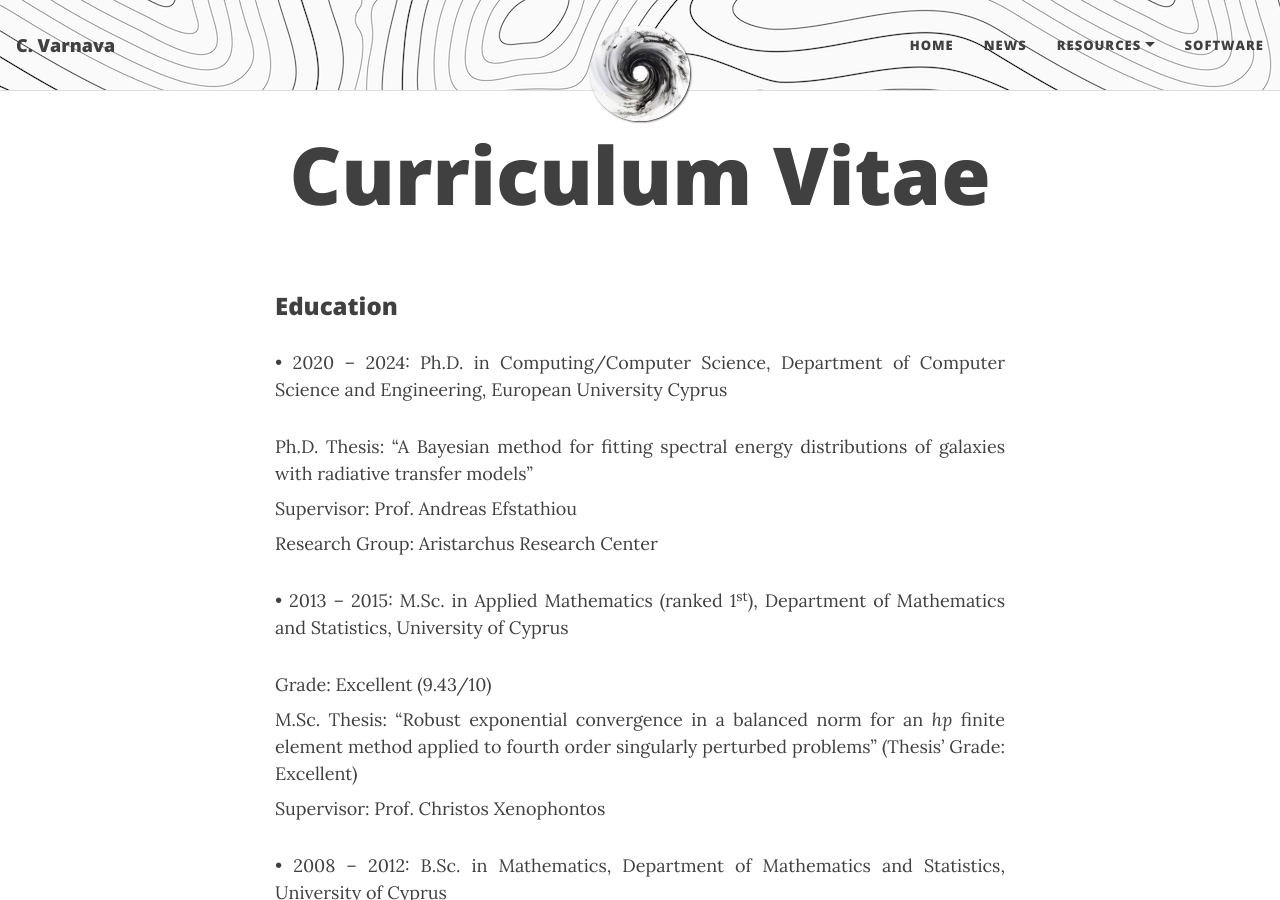
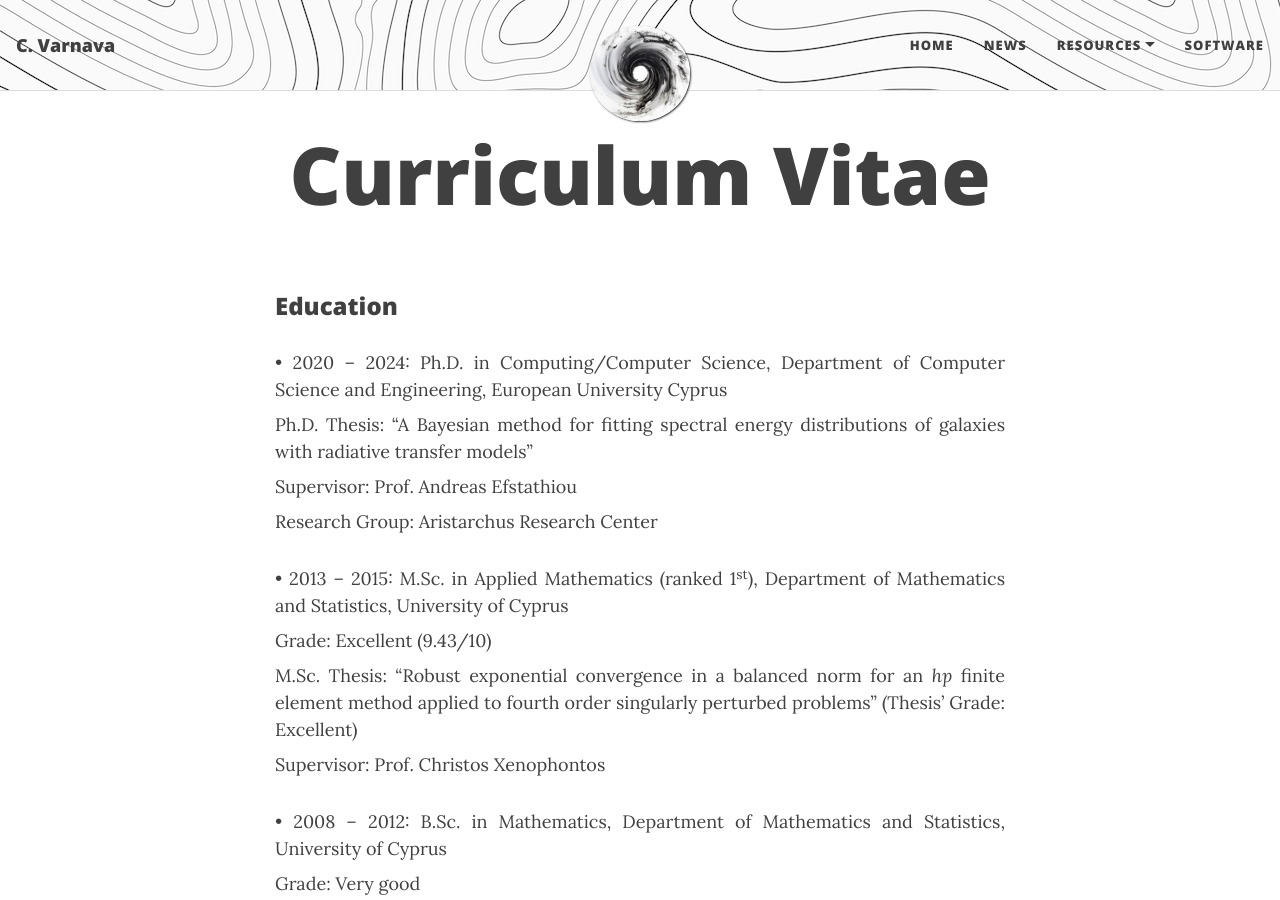
Before and after one commit to ch-var/ch-var.github.io, a Jekyll site: the page built from cv.html, in a window 1280 px wide and 900 px high. Built offline with Jekyll 4.4.1, drawn with Linux system fonts in a browser that asks for light colours; formulas are drawn with MathJax 3.

Commit message:
Update cv.html

```diff
--- a/cv.html
+++ b/cv.html
@@ -6,15 +6,15 @@ mathjax: true
 <br>
 <p style="font-family: var(--header-font); font-weight: 800; line-height: 1.1; font-size: 1.5rem; margin-top: 1.25rem;">Education</p>
 <p>
-<p align='justify'>&#8226; 2020 – 2024: Ph.D. in Computing/Computer Science, Department of Computer Science and Engineering, European University Cyprus</p>
+<p align='justify' style="margin-bottom: 8px;">&#8226; 2020 – 2024: Ph.D. in Computing/Computer Science, Department of Computer Science and Engineering, European University Cyprus</p>
 <p align='justify' style="margin-top: 8px; margin-bottom: 8px;">Ph.D. Thesis: “A Bayesian method for fitting spectral energy distributions of galaxies with radiative transfer models”</p>
 <p align='justify' style="margin-top: 0px; margin-bottom: 8px;">Supervisor: Prof. Andreas Efstathiou</p>
 <p align='justify' style="margin-top: 0px;">Research Group: Aristarchus Research Center</p>
-<p align='justify'>&#8226; 2013 – 2015: M.Sc. in Applied Mathematics (ranked 1<sup>st</sup>), Department of Mathematics and Statistics, University of Cyprus</p>
+<p align='justify' style="margin-bottom: 8px;">&#8226; 2013 – 2015: M.Sc. in Applied Mathematics (ranked 1<sup>st</sup>), Department of Mathematics and Statistics, University of Cyprus</p>
 <p align='justify' style="margin-top: 0px; margin-bottom: 8px;">Grade: Excellent (9.43/10)</p>
 <p align='justify' style="margin-top: 0px; margin-bottom: 8px;">M.Sc. Thesis: “Robust exponential convergence in a balanced norm for an <i>hp</i> finite element method applied to fourth order singularly perturbed problems” (Thesis’ Grade: Excellent)</p>
 <p align='justify' style="margin-top: 0px;">Supervisor: Prof. Christos Xenophontos</p>
-<p align='justify'>&#8226; 2008 – 2012: B.Sc. in Mathematics, Department of Mathematics and Statistics, University of Cyprus</p>
+<p align='justify' style="margin-bottom: 8px;">&#8226; 2008 – 2012: B.Sc. in Mathematics, Department of Mathematics and Statistics, University of Cyprus</p>
 <p align='justify' style="margin-top: 0px;">Grade: Very good</p>
 <br>
 <p style="font-family: var(--header-font); font-weight: 800; line-height: 1.1; font-size: 1.5rem; margin-top: 1.25rem;">Professional Experience</p>
```
